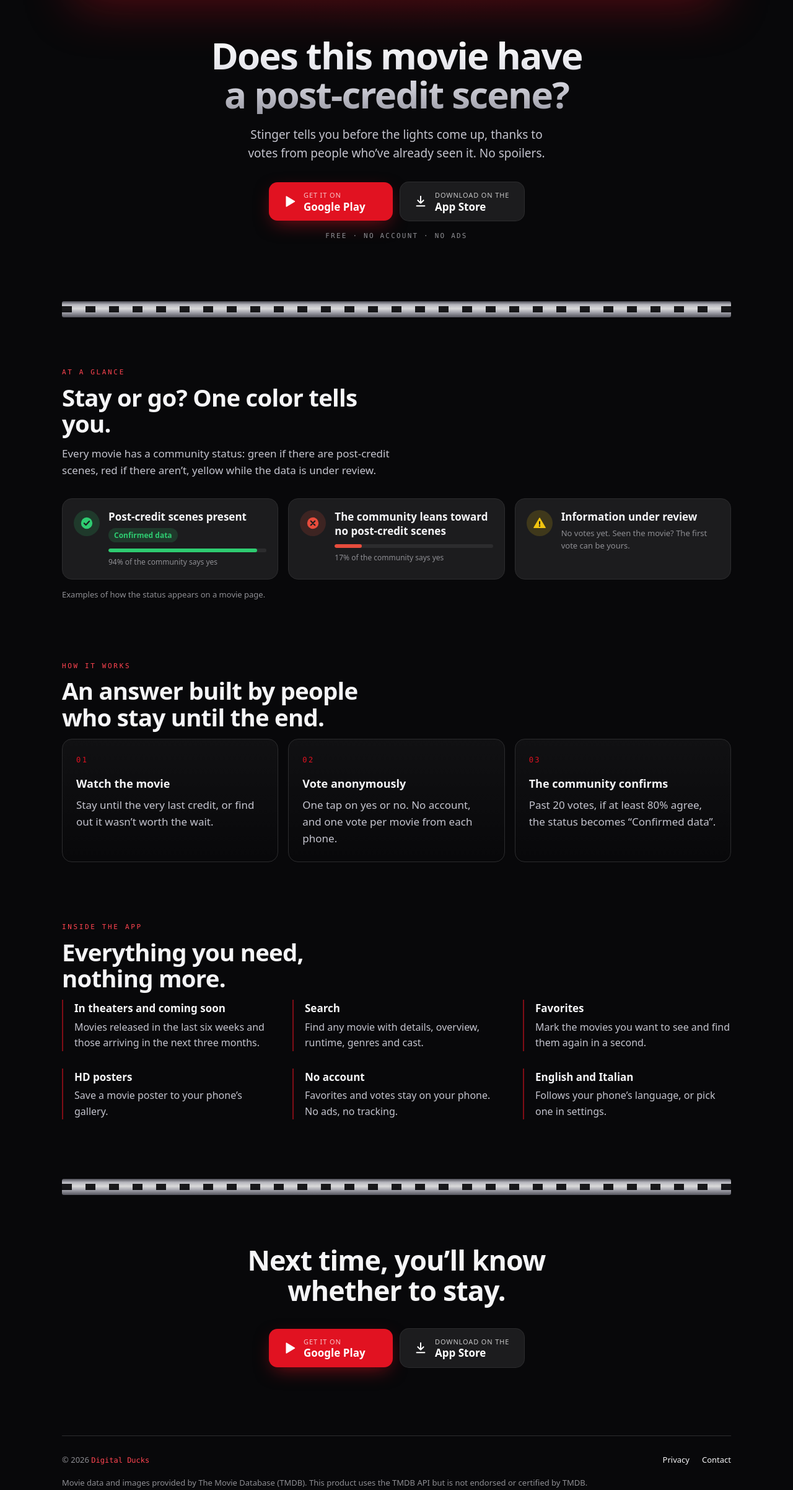
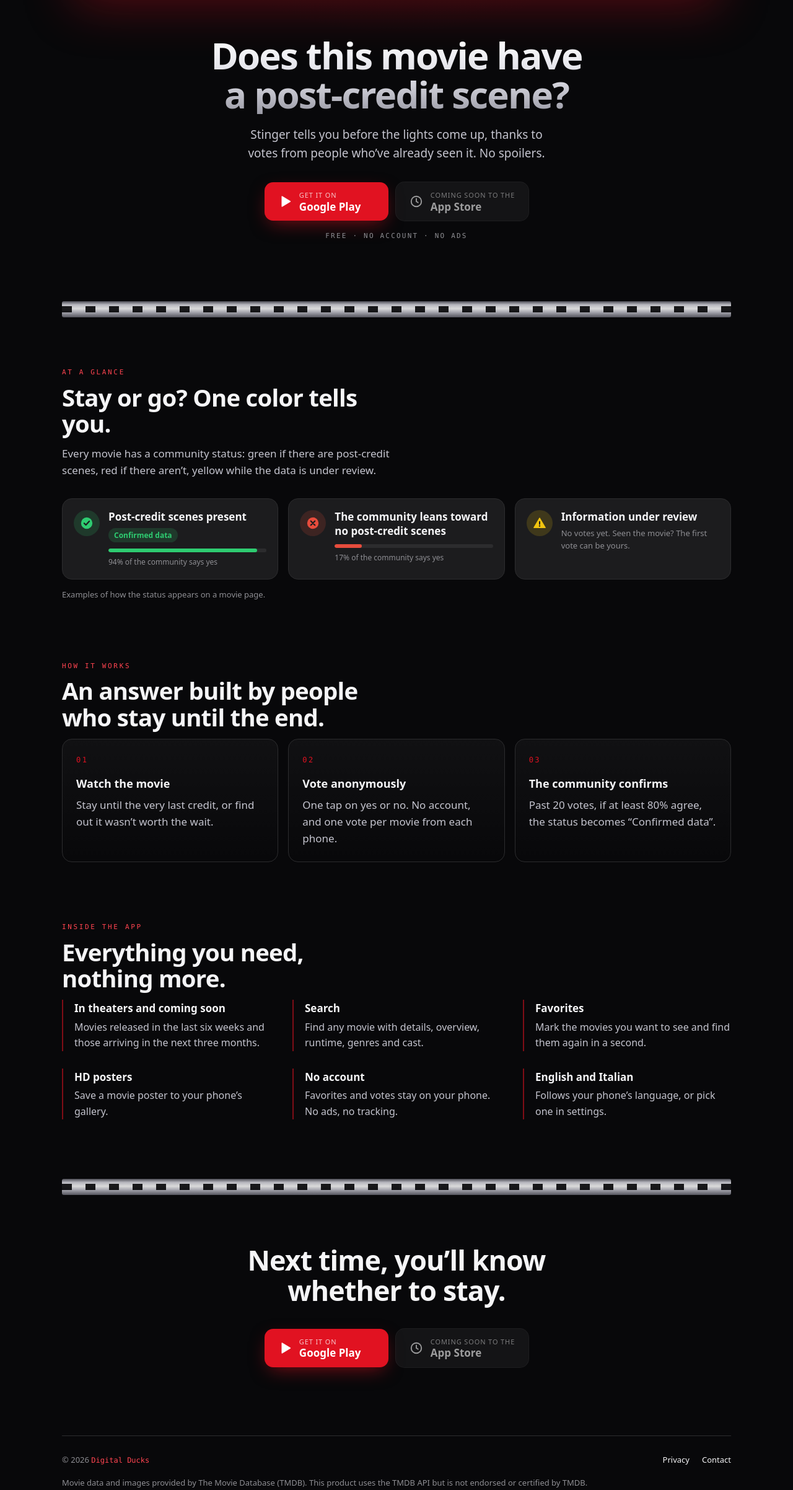
Before and after one commit to The-Digital-Ducks/stinger-landing, a plain HTML site: page index.html in a window 1280 px wide. Shown: the part 632-3036 px from the top of the page at 62% size. Drawn offline with Linux system fonts and the light colour scheme.

Commit message:
Add files via upload

```diff
--- a/index.html
+++ b/index.html
@@ -159,6 +159,8 @@
     box-shadow:0 0 0 1px var(--line);
   }
   .store.alt:hover{ background:#26262A; }
+  .store.soon{ opacity:.6; cursor:default; box-shadow:0 0 0 1px var(--line); }
+  .store.soon:hover{ transform:none; background:var(--panel2); }
   .store svg{ width:22px; height:22px; flex:none; }
   .store small{ display:block; font-size:.6875rem; letter-spacing:.08em; text-transform:uppercase; opacity:.75; }
   .store strong{ display:block; font-size:1.0625rem; line-height:1.2; }
@@ -386,15 +388,14 @@
     </p>
 
     <div class="stores">
-      <!-- Sostituire href con i link reali degli store -->
-      <a class="store" href="#" rel="noopener">
+      <a class="store" href="https://play.google.com/store/apps/details?id=com.digitalducks.stinger&amp;pcampaignid=web_share" rel="noopener">
         <svg viewBox="0 0 24 24" aria-hidden="true"><path d="M6 3.5v17a1 1 0 0 0 1.5.86l14-8.5a1 1 0 0 0 0-1.72l-14-8.5A1 1 0 0 0 6 3.5z" fill="currentColor"/></svg>
         <span><small lang="it">Scarica su</small><small lang="en">Get it on</small><strong>Google Play</strong></span>
       </a>
-      <a class="store alt" href="#" rel="noopener">
-        <svg viewBox="0 0 24 24" aria-hidden="true"><path d="M12 3v12m0 0-5-5m5 5 5-5M5 20h14" fill="none" stroke="currentColor" stroke-width="2.2" stroke-linecap="round" stroke-linejoin="round"/></svg>
-        <span><small lang="it">Scarica su</small><small lang="en">Download on the</small><strong>App Store</strong></span>
-      </a>
+      <span class="store alt soon">
+        <svg viewBox="0 0 24 24" aria-hidden="true"><circle cx="12" cy="12" r="9" fill="none" stroke="currentColor" stroke-width="2"/><path d="M12 7v5l3 2" fill="none" stroke="currentColor" stroke-width="2" stroke-linecap="round"/></svg>
+        <span><small lang="it">Presto su</small><small lang="en">Coming soon to the</small><strong>App Store</strong></span>
+      </span>
     </div>
 
     <p class="free">
@@ -505,21 +506,21 @@
       <span lang="en">Next time, you’ll know whether to stay.</span>
     </h2>
     <div class="stores">
-      <a class="store" href="#" rel="noopener">
+      <a class="store" href="https://play.google.com/store/apps/details?id=com.digitalducks.stinger&amp;pcampaignid=web_share" rel="noopener">
         <svg viewBox="0 0 24 24" aria-hidden="true"><path d="M6 3.5v17a1 1 0 0 0 1.5.86l14-8.5a1 1 0 0 0 0-1.72l-14-8.5A1 1 0 0 0 6 3.5z" fill="currentColor"/></svg>
         <span><small lang="it">Scarica su</small><small lang="en">Get it on</small><strong>Google Play</strong></span>
       </a>
-      <a class="store alt" href="#" rel="noopener">
-        <svg viewBox="0 0 24 24" aria-hidden="true"><path d="M12 3v12m0 0-5-5m5 5 5-5M5 20h14" fill="none" stroke="currentColor" stroke-width="2.2" stroke-linecap="round" stroke-linejoin="round"/></svg>
-        <span><small lang="it">Scarica su</small><small lang="en">Download on the</small><strong>App Store</strong></span>
-      </a>
+      <span class="store alt soon">
+        <svg viewBox="0 0 24 24" aria-hidden="true"><circle cx="12" cy="12" r="9" fill="none" stroke="currentColor" stroke-width="2"/><path d="M12 7v5l3 2" fill="none" stroke="currentColor" stroke-width="2" stroke-linecap="round"/></svg>
+        <span><small lang="it">Presto su</small><small lang="en">Coming soon to the</small><strong>App Store</strong></span>
+      </span>
     </div>
   </section>
 
   <footer>
     <span>© 2026 <span class="placeholder">Digital Ducks</span></span>
     <nav>
-      <a href="privacy.html">Privacy</a>
+      <a href="privacy/">Privacy</a>
       <a href="mailto:stinger@digitalducks.space"><span lang="it">Contatti</span><span lang="en">Contact</span></a>
     </nav>
     <p class="tmdb">
```
